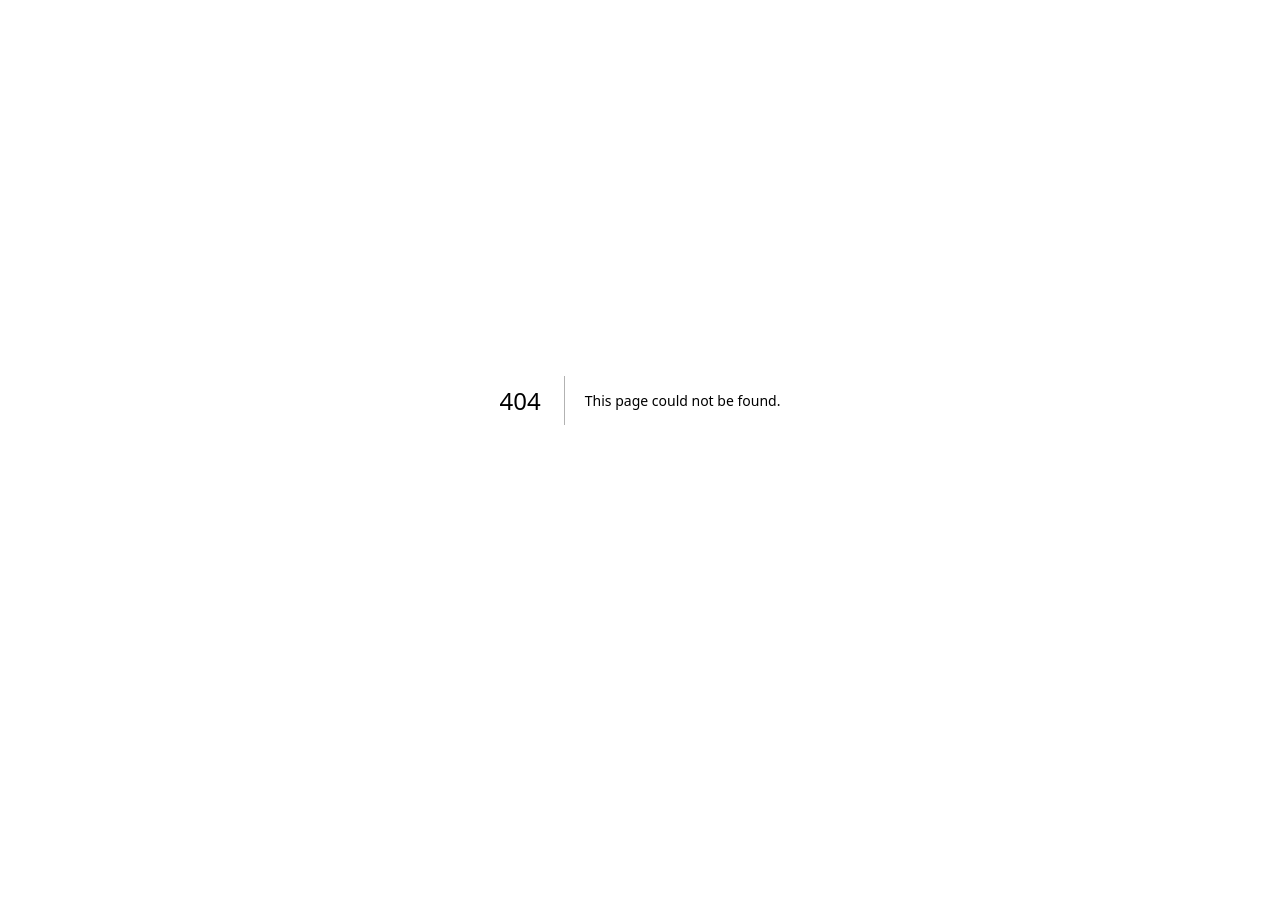
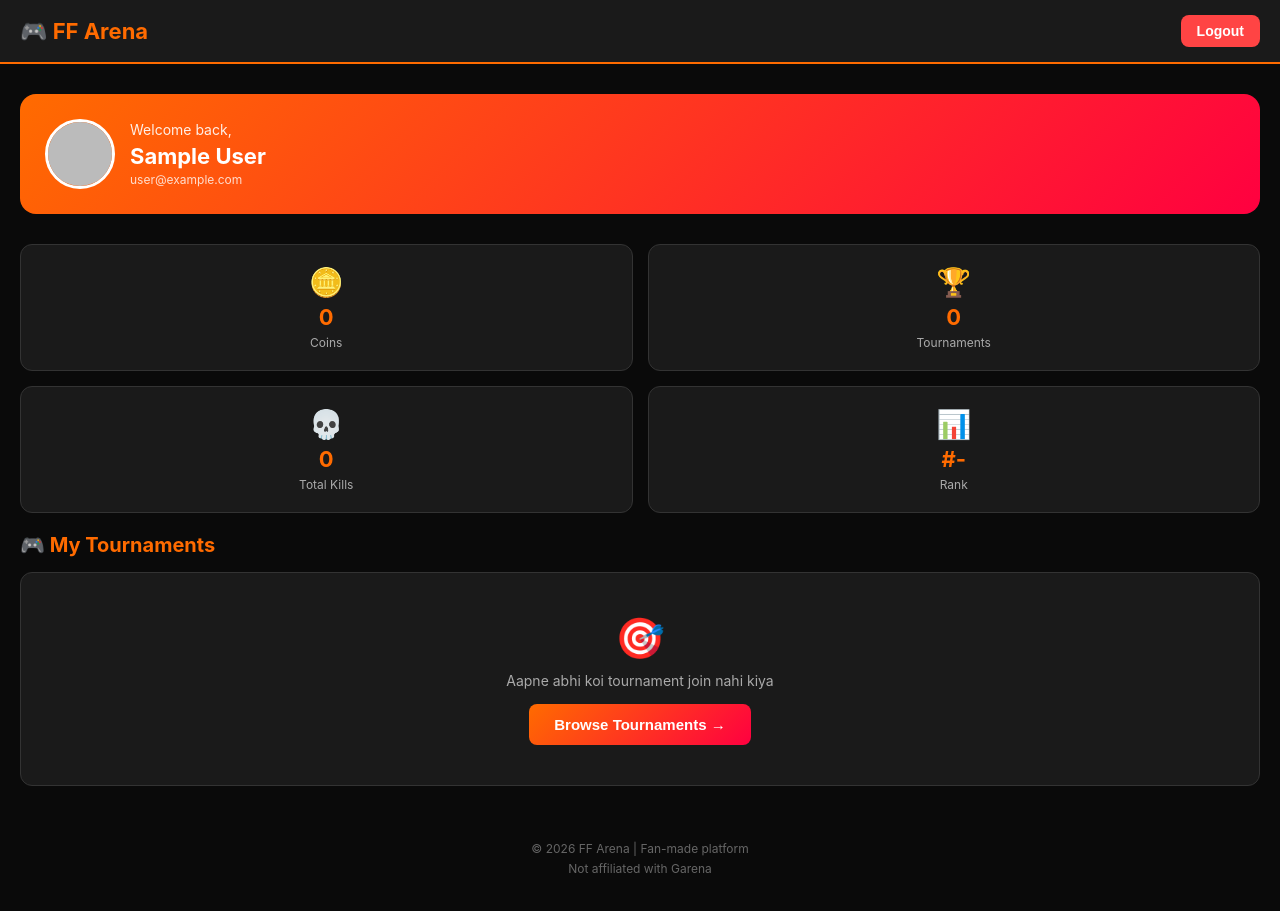
Before and after one commit to jayrajsinh376/ff-arena, a Next.js app: page /dashboard in a window 1280 px wide. Before the commit this address had no page. Before the commit the page ends 800 px from the top, so only its background shows below. Built offline with nearby package versions, Linux system fonts and the light colour scheme; no server answers; sample sign-in values are in the browser's storage.

Commit message:
Create page.tsx

```diff
--- /dev/null
+++ b/app/dashboard/page.tsx
@@ -0,0 +1,228 @@
+"use client";
+import { useState, useEffect } from 'react';
+import Link from 'next/link';
+import { useRouter } from 'next/navigation';
+import { auth } from '../firebase';
+import { onAuthStateChanged, signOut } from 'firebase/auth';
+
+export default function DashboardPage() {
+  const [user, setUser] = useState<any>(null);
+  const [loading, setLoading] = useState(true);
+  const router = useRouter();
+
+  useEffect(() => {
+    const unsubscribe = onAuthStateChanged(auth, (currentUser) => {
+      if (currentUser) {
+        setUser(currentUser);
+      } else {
+        router.push('/login');
+      }
+      setLoading(false);
+    });
+    return () => unsubscribe();
+  }, [router]);
+
+  const handleLogout = async () => {
+    try {
+      await signOut(auth);
+      router.push('/');
+    } catch (err) {
+      console.error(err);
+    }
+  };
+
+  if (loading) {
+    return (
+      <div style={{
+        minHeight: '100vh',
+        background: '#0a0a0a',
+        color: 'white',
+        display: 'flex',
+        alignItems: 'center',
+        justifyContent: 'center'
+      }}>
+        <p>Loading...</p>
+      </div>
+    );
+  }
+
+  if (!user) return null;
+
+  return (
+    <div style={{ background: '#0a0a0a', color: 'white', minHeight: '100vh' }}>
+      {/* Header */}
+      <header style={{
+        background: '#1a1a1a',
+        padding: '15px 20px',
+        display: 'flex',
+        justifyContent: 'space-between',
+        alignItems: 'center',
+        borderBottom: '2px solid #ff6b00',
+      }}>
+        <Link href="/" style={{ textDecoration: 'none' }}>
+          <h1 style={{ color: '#ff6b00', fontSize: '22px', margin: 0 }}>
+            🎮 FF Arena
+          </h1>
+        </Link>
+        <button
+          onClick={handleLogout}
+          style={{
+            background: '#ff4444',
+            color: 'white',
+            border: 'none',
+            padding: '8px 16px',
+            borderRadius: '8px',
+            fontSize: '14px',
+            fontWeight: 'bold',
+            cursor: 'pointer'
+          }}
+        >
+          Logout
+        </button>
+      </header>
+
+      {/* Welcome */}
+      <div style={{ padding: '30px 20px' }}>
+        <div style={{
+          background: 'linear-gradient(135deg, #ff6b00, #ff0040)',
+          borderRadius: '16px',
+          padding: '25px',
+          display: 'flex',
+          alignItems: 'center',
+          gap: '15px'
+        }}>
+          {user.photoURL ? (
+            <img
+              src={user.photoURL}
+              alt="Profile"
+              style={{
+                width: '70px',
+                height: '70px',
+                borderRadius: '50%',
+                border: '3px solid white'
+              }}
+            />
+          ) : (
+            <div style={{
+              width: '70px',
+              height: '70px',
+              borderRadius: '50%',
+              background: 'white',
+              display: 'flex',
+              alignItems: 'center',
+              justifyContent: 'center',
+              fontSize: '30px'
+            }}>
+              👤
+            </div>
+          )}
+          <div>
+            <p style={{ margin: 0, fontSize: '14px', opacity: 0.9 }}>Welcome back,</p>
+            <h2 style={{ margin: '5px 0 0 0', fontSize: '22px' }}>
+              {user.displayName || 'User'}
+            </h2>
+            <p style={{ margin: '3px 0 0 0', fontSize: '12px', opacity: 0.8 }}>
+              {user.email}
+            </p>
+          </div>
+        </div>
+      </div>
+
+      {/* Stats Grid */}
+      <div style={{
+        padding: '0 20px',
+        display: 'grid',
+        gridTemplateColumns: '1fr 1fr',
+        gap: '15px'
+      }}>
+        <div style={{
+          background: '#1a1a1a',
+          borderRadius: '12px',
+          padding: '20px',
+          textAlign: 'center',
+          border: '1px solid #333'
+        }}>
+          <div style={{ fontSize: '28px', marginBottom: '5px' }}>🪙</div>
+          <div style={{ fontSize: '22px', color: '#ff6b00', fontWeight: 'bold' }}>0</div>
+          <div style={{ fontSize: '12px', color: '#aaa', marginTop: '5px' }}>Coins</div>
+        </div>
+
+        <div style={{
+          background: '#1a1a1a',
+          borderRadius: '12px',
+          padding: '20px',
+          textAlign: 'center',
+          border: '1px solid #333'
+        }}>
+          <div style={{ fontSize: '28px', marginBottom: '5px' }}>🏆</div>
+          <div style={{ fontSize: '22px', color: '#ff6b00', fontWeight: 'bold' }}>0</div>
+          <div style={{ fontSize: '12px', color: '#aaa', marginTop: '5px' }}>Tournaments</div>
+        </div>
+
+        <div style={{
+          background: '#1a1a1a',
+          borderRadius: '12px',
+          padding: '20px',
+          textAlign: 'center',
+          border: '1px solid #333'
+        }}>
+          <div style={{ fontSize: '28px', marginBottom: '5px' }}>💀</div>
+          <div style={{ fontSize: '22px', color: '#ff6b00', fontWeight: 'bold' }}>0</div>
+          <div style={{ fontSize: '12px', color: '#aaa', marginTop: '5px' }}>Total Kills</div>
+        </div>
+
+        <div style={{
+          background: '#1a1a1a',
+          borderRadius: '12px',
+          padding: '20px',
+          textAlign: 'center',
+          border: '1px solid #333'
+        }}>
+          <div style={{ fontSize: '28px', marginBottom: '5px' }}>📊</div>
+          <div style={{ fontSize: '22px', color: '#ff6b00', fontWeight: 'bold' }}>#-</div>
+          <div style={{ fontSize: '12px', color: '#aaa', marginTop: '5px' }}>Rank</div>
+        </div>
+      </div>
+
+      {/* My Tournaments */}
+      <div style={{ padding: '20px' }}>
+        <h3 style={{ color: '#ff6b00', fontSize: '20px', marginBottom: '15px' }}>
+          🎮 My Tournaments
+        </h3>
+
+        <div style={{
+          background: '#1a1a1a',
+          borderRadius: '12px',
+          padding: '40px 20px',
+          textAlign: 'center',
+          border: '1px solid #333'
+        }}>
+          <div style={{ fontSize: '40px', marginBottom: '10px' }}>🎯</div>
+          <p style={{ color: '#aaa', margin: '0 0 15px 0', fontSize: '14px' }}>
+            Aapne abhi koi tournament join nahi kiya
+          </p>
+          <Link href="/" style={{ textDecoration: 'none' }}>
+            <button style={{
+              background: 'linear-gradient(135deg, #ff6b00, #ff0040)',
+              color: 'white',
+              border: 'none',
+              padding: '12px 25px',
+              borderRadius: '8px',
+              fontSize: '15px',
+              fontWeight: 'bold',
+              cursor: 'pointer'
+            }}>
+              Browse Tournaments →
+            </button>
+          </Link>
+        </div>
+      </div>
+
+      {/* Footer */}
+      <div style={{ padding: '30px 20px', textAlign: 'center', color: '#666', fontSize: '12px' }}>
+        <p style={{ margin: '5px 0' }}>© 2026 FF Arena | Fan-made platform</p>
+        <p style={{ margin: '5px 0' }}>Not affiliated with Garena</p>
+      </div>
+    </div>
+  );
+}
```
